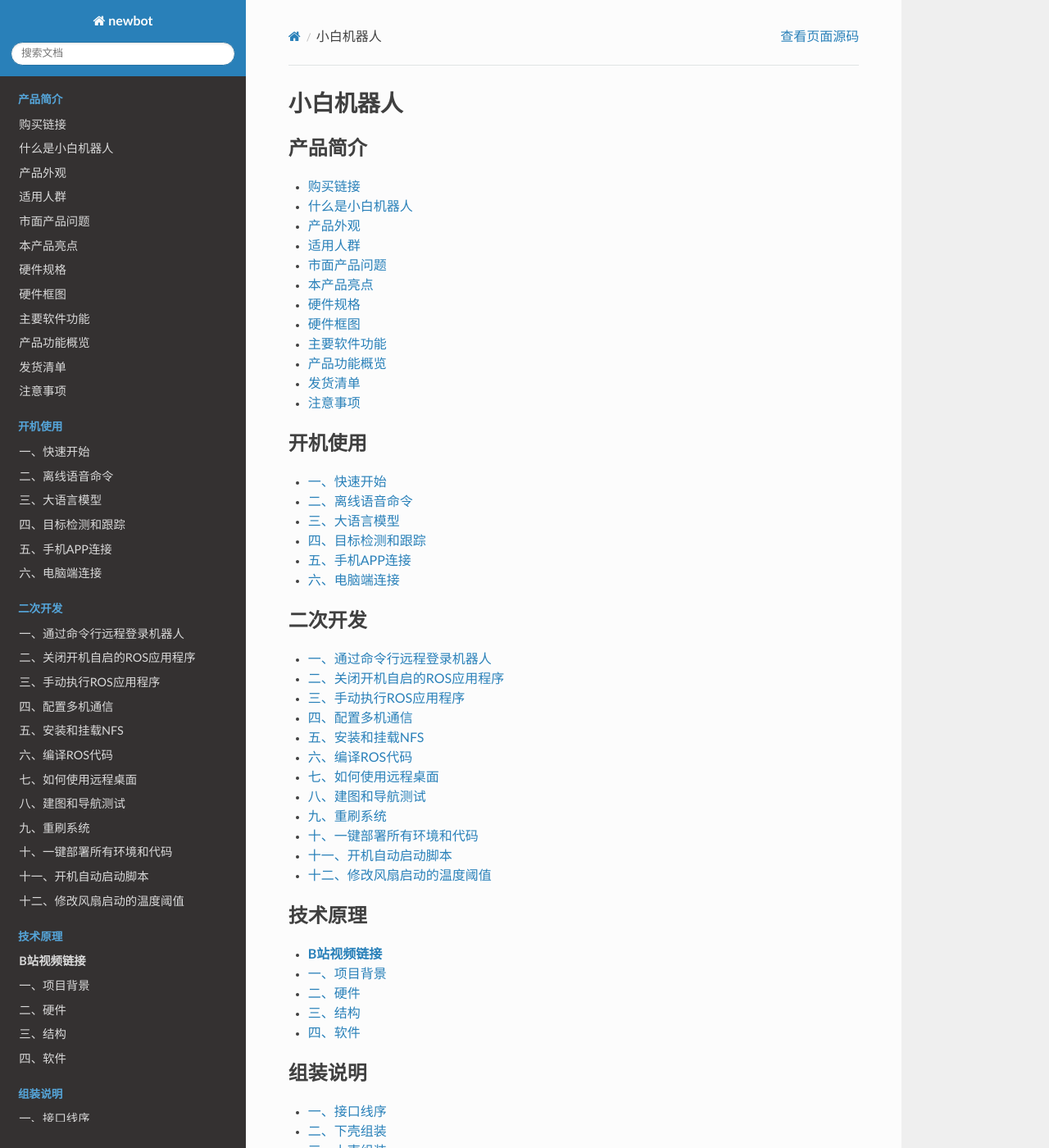
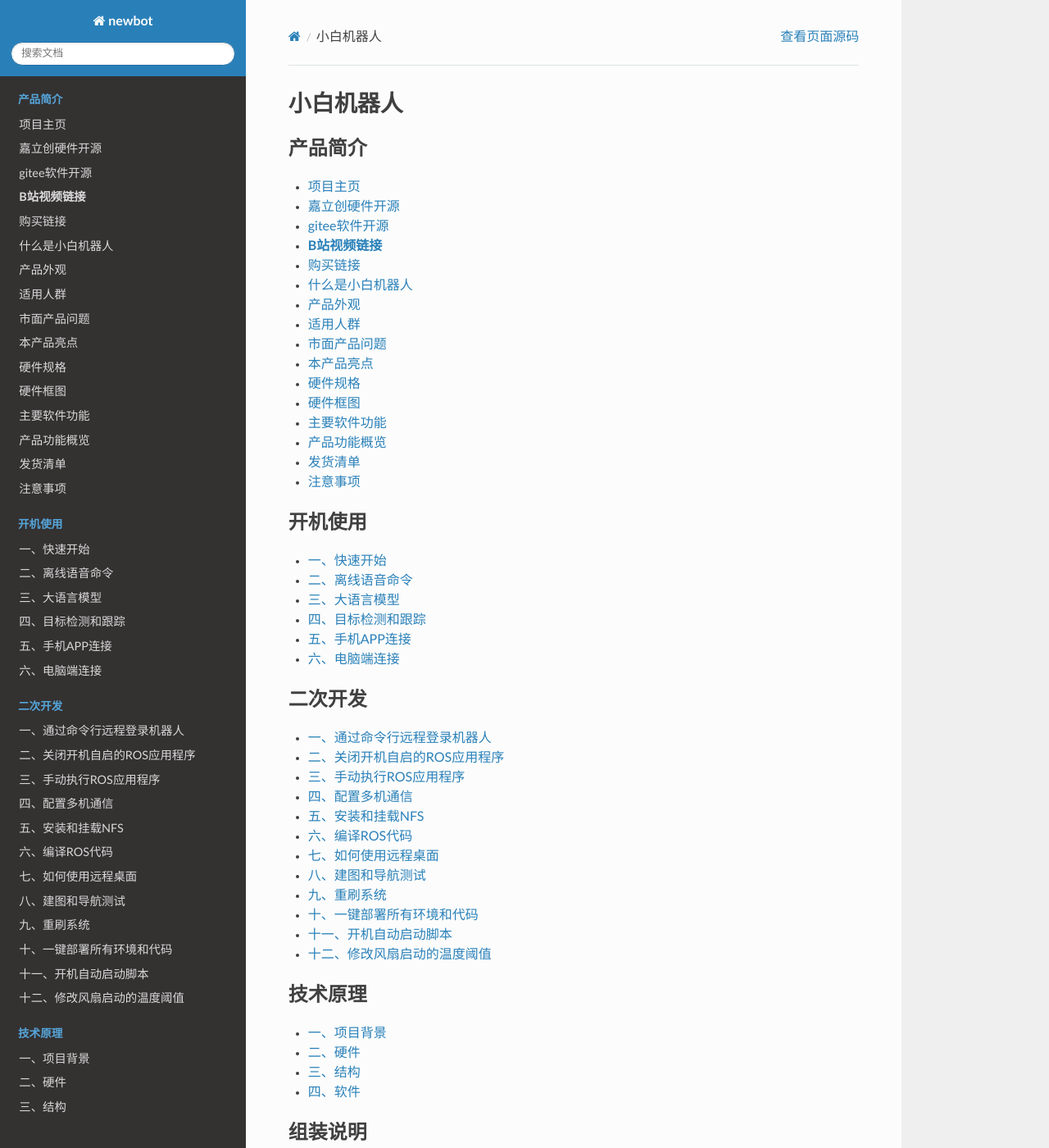
Before and after one commit to firefly-creation/newbot, a Sphinx documentation site: the page built from docs/source/index.rst, in a window 1280 px wide and 1400 px high. Shown: the whole window at 82% size. Built offline with Sphinx 7.4.7 and the Read the Docs theme 3.1.0, drawn with Linux system fonts in a browser that asks for light colours.

Commit message:
add opensource doc

```diff
--- a/docs/source/1_product_introduction.md
+++ b/docs/source/1_product_introduction.md
@@ -1,3 +1,25 @@
+# 项目主页
+
+https://newbot.readthedocs.io
+
+
+
+# 嘉立创硬件开源
+
+https://oshwhub.com/lw95/newbot
+
+
+
+# gitee软件开源
+
+https://gitee.com/cv-robot/newbot
+
+
+
+# **B站视频链接**
+
+[电饭锅们出来军训了ʕ ᵔᴥᵔ ʔ](https://www.bilibili.com/video/BV1TTDBYnE8H)
+
 
 
 # 购买链接
```
Also changed, not shown: docs/source/4_technical_principle.md (+0 -4 lines).
